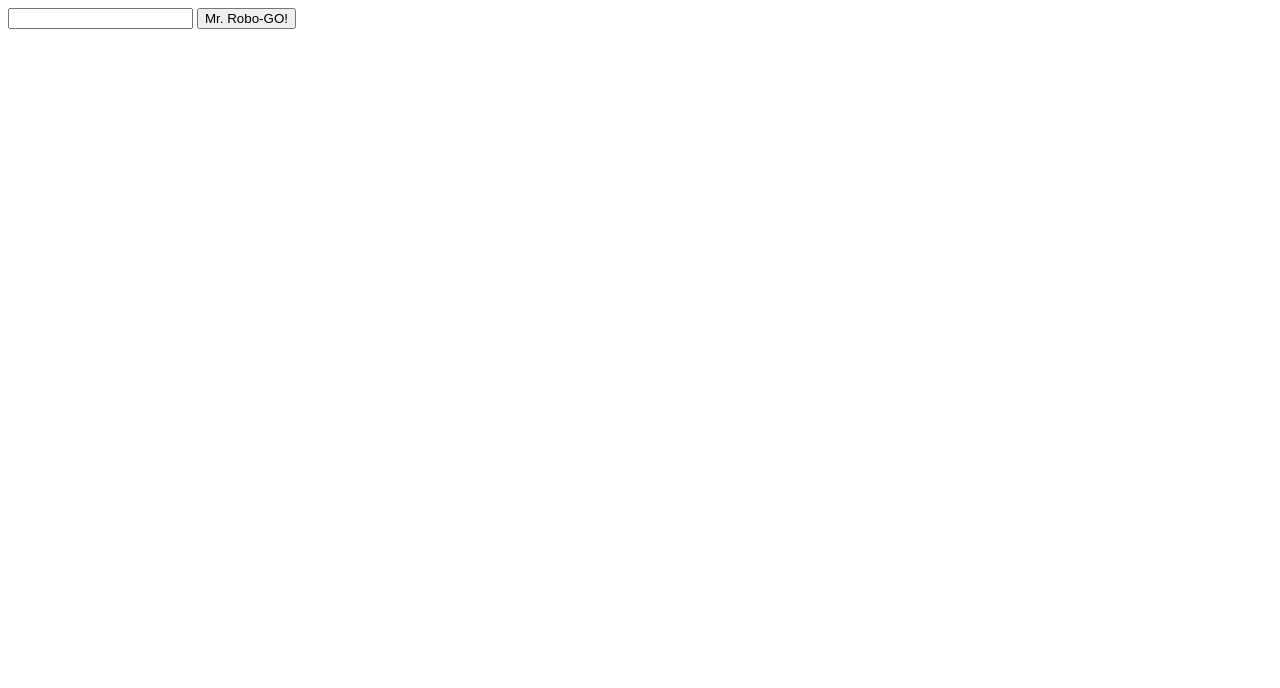
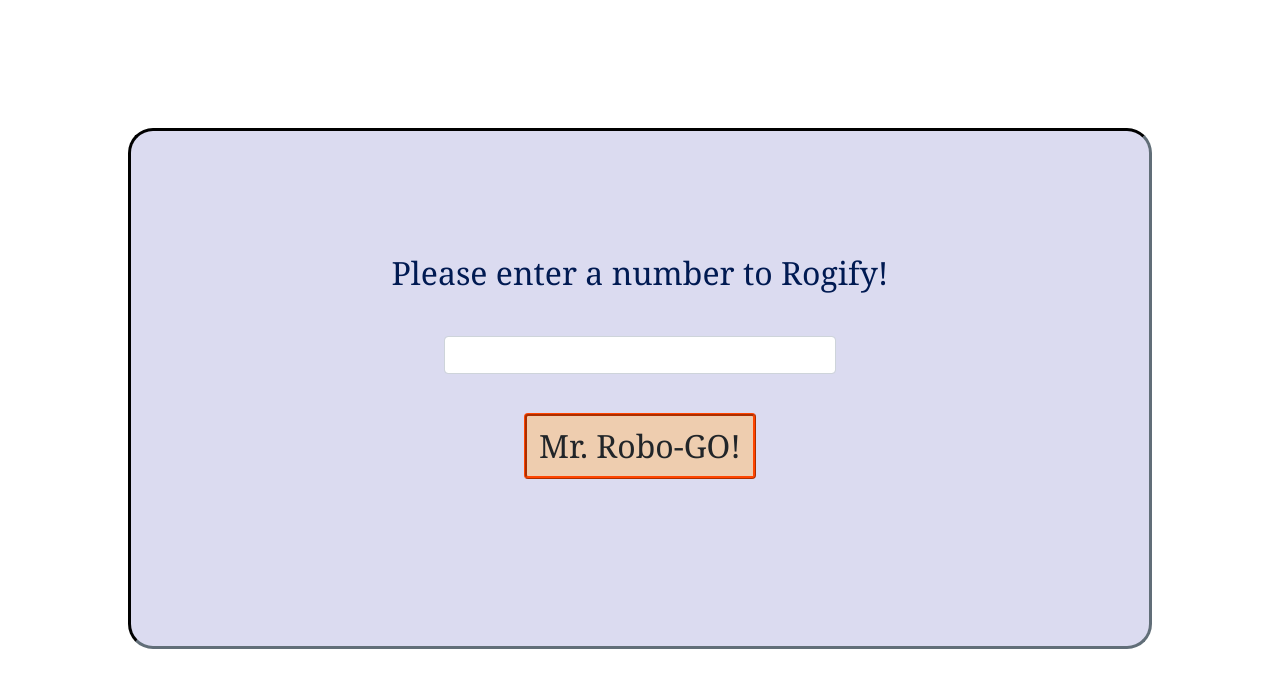
Before and after one commit to schradermade/ind-project-wk3, a plain HTML site: page index.html in a window 1280 px wide. Drawn offline with Linux system fonts and the light colour scheme.

Commit message:
add css styling

```diff
--- a/css/styles.css
+++ b/css/styles.css
@@ -0,0 +1,67 @@
+#showString {
+  margin: 10%;
+}
+
+#mrForm {
+  margin: 5%;
+  padding: 5%;
+  font-size: 200%;
+}
+
+#inputBox {
+  max-width: 50%;
+  ruby-align: center;
+}
+
+
+.container {
+  margin: 10%;
+  padding: 20px;
+  text-align: center;
+  border: #1d2124;
+  border-style: inset;
+  border-radius: 25px;
+  background: rgb(219, 219, 240);
+  font-family: Georgia, 'Times New Roman', Times, serif;
+  color: #001a52;
+  ruby-align: distribute-letter;
+}
+
+.form-group input {
+  ruby-align: center;
+  margin-left: 25%;
+}
+
+.btn {
+  display: inline-block;
+  font-weight: 400;
+  color: #212529;
+  text-align: center;
+  vertical-align: middle;
+  -webkit-user-select: none;
+  -moz-user-select: none;
+  -ms-user-select: none;
+  user-select: none;
+  background-color: rgb(238, 205, 175);
+  border: 1px solid transparent;
+  padding: 0.375rem 0.75rem;
+  font-size: 2rem;
+  line-height: 1.5;
+  border: orangered;
+  border-style: ridge;
+  border-radius: 0.25rem;
+
+  transition: color 0.15s ease-in-out, background-color 0.15s ease-in-out, border-color 0.15s ease-in-out, box-shadow 0.15s ease-in-out;
+}
+
+input,
+select,
+optgroup,
+textarea {
+  align-self: center;
+  text-transform: capitalize;
+  margin: 5%;
+  font-family: inherit;
+  font-size: inherit;
+  line-height: inherit;
+}
--- a/index.html
+++ b/index.html
@@ -1,6 +1,8 @@
 <!DOCTYPE html>
 <html lang="en">
 <head>
+  <link href="css/bootstrap.css" rel="stylesheet" type="text/css">
+  <link href="css/styles.css" rel="stylesheet" type="text/css">
   <script src="js/jquery-3.5.1.js"></script>
   <script src="js/scripts.js"></script>
   <title>Mr. Roboger's Neighborhood</title>
@@ -9,11 +11,12 @@
   <div class="container">
     <div class="form-group">
       <form id="mrForm">
+        <p id="userMsg">Please enter a number to Rogify!</p>
         <input style="text" id="inputBox" class="form-control">
+
         <button type="submit" class="btn">Mr. Robo-GO!</button>
-        <p id="showString"></p>
       </form>
-
+      <p id="showString"></p>
     </div>
   </div>
 </body>
--- a/js/scripts.js
+++ b/js/scripts.js
@@ -18,23 +18,23 @@ $(document).ready(function()  {
         return element;
       }
       else if (element.includes("3")) {
-        return " \"Won't you be my neighbor?\" ";
+        return " \"Won't you be my neighbor?\"";
       }
       else if (element.includes("2")) {
-        return " \"Boop!\" ";
+        return " \"Boop!\"";
       }
       else if (element.includes("1")) {
-        return " \"Beep!\" ";
+        return " \"Beep!\"";
       }
       else  {
-        return element;
+        return " " + element;
       }
+    return finalString;
     });
-
-    document.write(finalString);
-
+    document.getElementById("showString").innerHTML = finalString;
   });
 });
+
 
 
 
```
